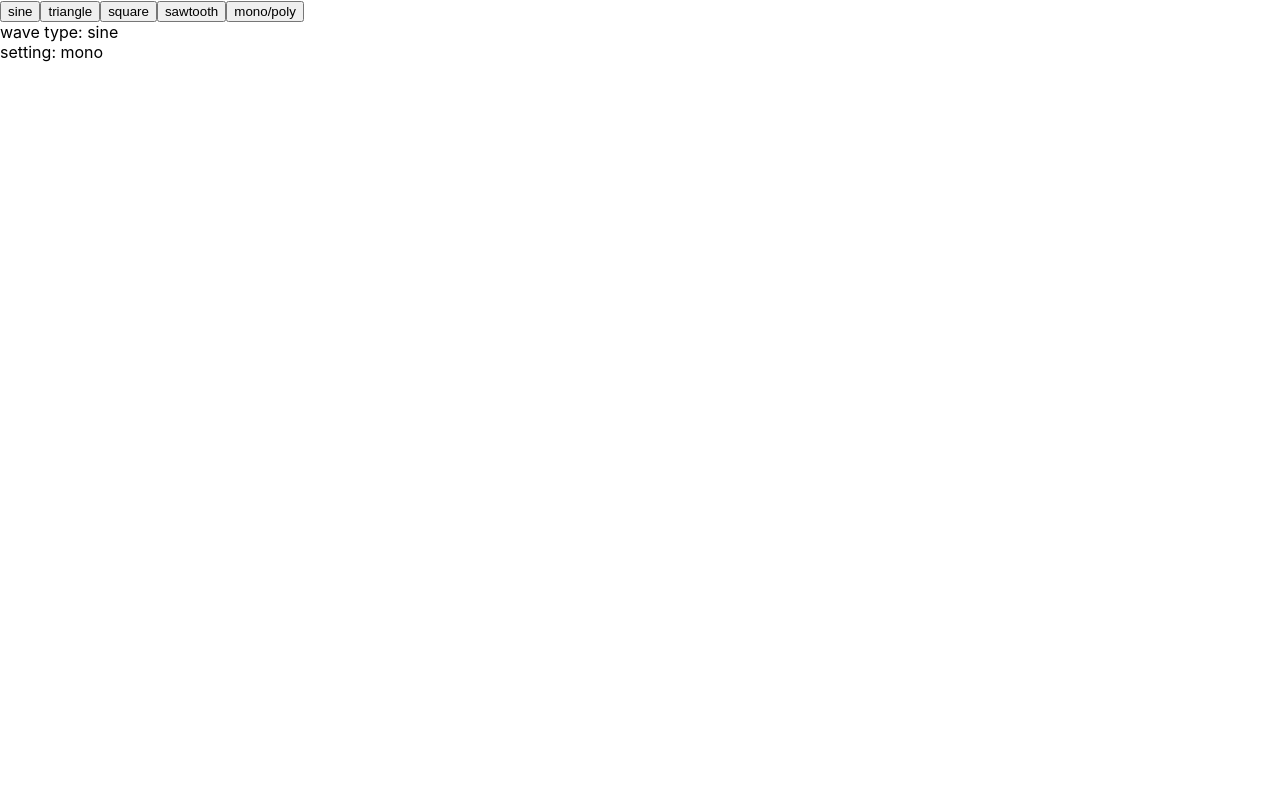
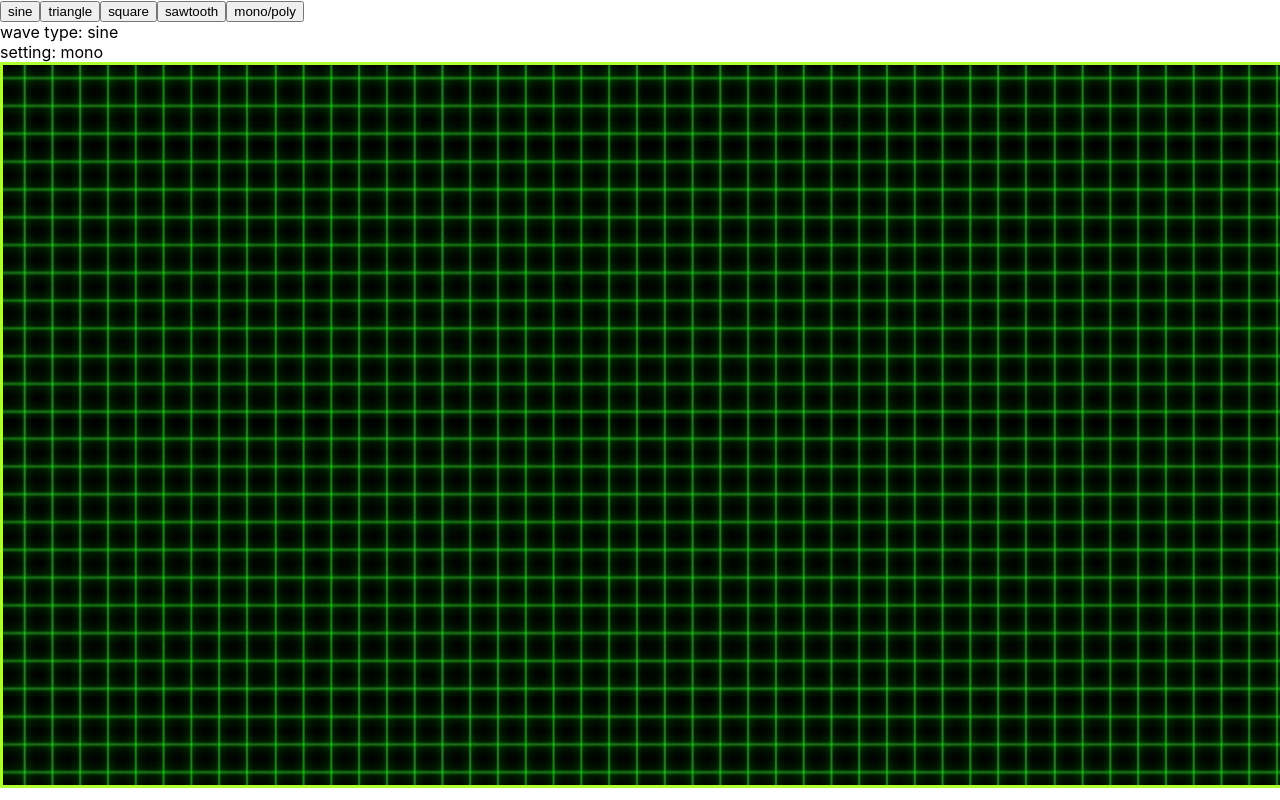
Before and after one commit to Blake-D/web-osc-2, a React (Create React App) app: page / in a window 1280 px wide. Built offline with nearby package versions, Linux system fonts and the light colour scheme.

Commit message:
added background image to grid

```diff
--- a/src/App.css
+++ b/src/App.css
@@ -1,5 +1,9 @@
-#test-area{
-    border: solid black;
-    height: 100vh;
+#grid{
     width: 100vw;
+    height: 90vh;
+    background: url('./images/scan_grid.jpeg');
+    background-position: center;
+    border-style: solid;
+    border-color: greenyellow;
+    touch-action: none;
 }
```
